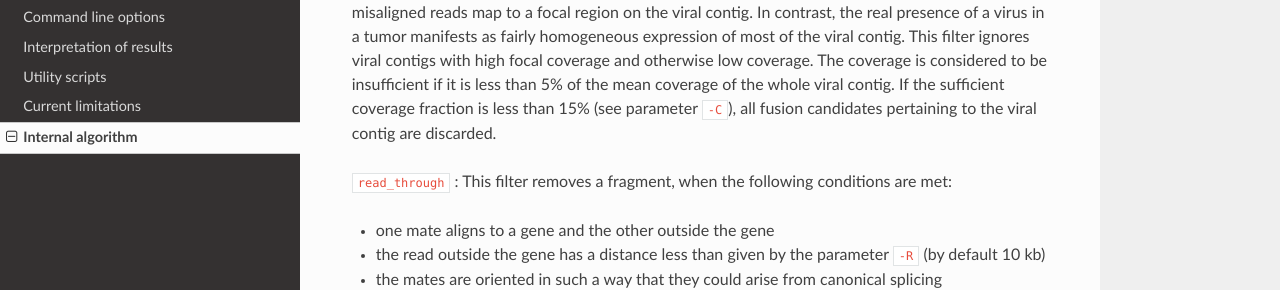
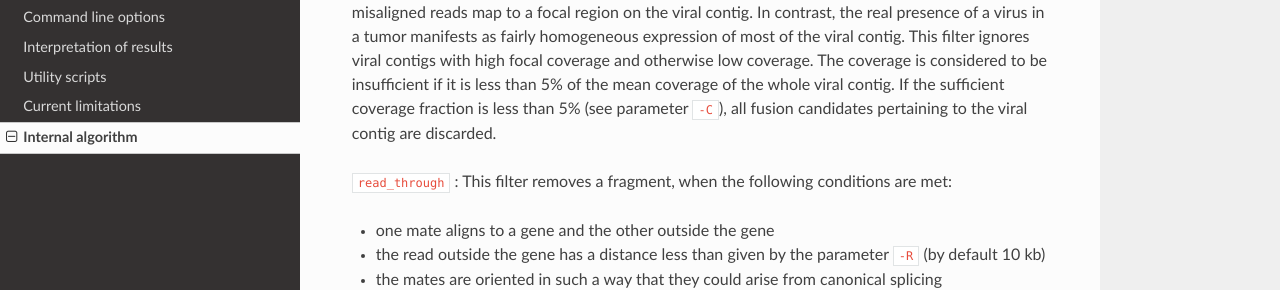
Before and after one commit to suhrig/arriba, an MkDocs documentation site: the page built from documentation/internal-algorithm.md, in a window 1280 px wide and 900 px high, scrolled down 919 px. Shown: the part 280-570 px from the top of the window. Built offline with MkDocs 1.6.1, drawn with Linux system fonts in a browser that asks for light colours; nearby versions of some CDN libraries; old or Windows-style settings are respelled for this version of MkDocs; some of the changed text lies outside the part shown.

Commit message:
update parameter defaults in manual

```diff
--- a/documentation/internal-algorithm.md
+++ b/documentation/internal-algorithm.md
@@ -18,7 +18,7 @@ Read-level filters
 : If a tumor is truly infected with a virus, a substantial number of reads should map to the respective viral contig. This filter removes viral integration candidates, unless the reads map to the top N most highly expressed viral contigs (where N is defined by parameter `-t`). An exception is made for reads that map to viral contigs with a lot of intergenic insertions into the host genome. Viral integration is a mostly random process and due to the scarcity of gene-associated regions in the genome a higher number of intergenic integration sites is to be expected. Therefore, a high ratio of intergenic-to-genic integration sites should be an indication of true viral infiltration rather than in vitro contamination or alignment artifacts.
 
 `low_coverage_viral_contigs`
-: Some viral contigs attract alignment artifacts. Often, these misaligned reads map to a focal region on the viral contig. In contrast, the real presence of a virus in a tumor manifests as fairly homogeneous expression of most of the viral contig. This filter ignores viral contigs with high focal coverage and otherwise low coverage. The coverage is considered to be insufficient if it is less than 5% of the mean coverage of the whole viral contig. If the sufficient coverage fraction is less than 15% (see parameter `-C`), all fusion candidates pertaining to the viral contig are discarded.
+: Some viral contigs attract alignment artifacts. Often, these misaligned reads map to a focal region on the viral contig. In contrast, the real presence of a virus in a tumor manifests as fairly homogeneous expression of most of the viral contig. This filter ignores viral contigs with high focal coverage and otherwise low coverage. The coverage is considered to be insufficient if it is less than 5% of the mean coverage of the whole viral contig. If the sufficient coverage fraction is less than 5% (see parameter `-C`), all fusion candidates pertaining to the viral contig are discarded.
 
 `read_through`
 : This filter removes a fragment, when the following conditions are met:
```
Also changed, not shown: documentation/command-line-options.md (+1 -1 lines).
